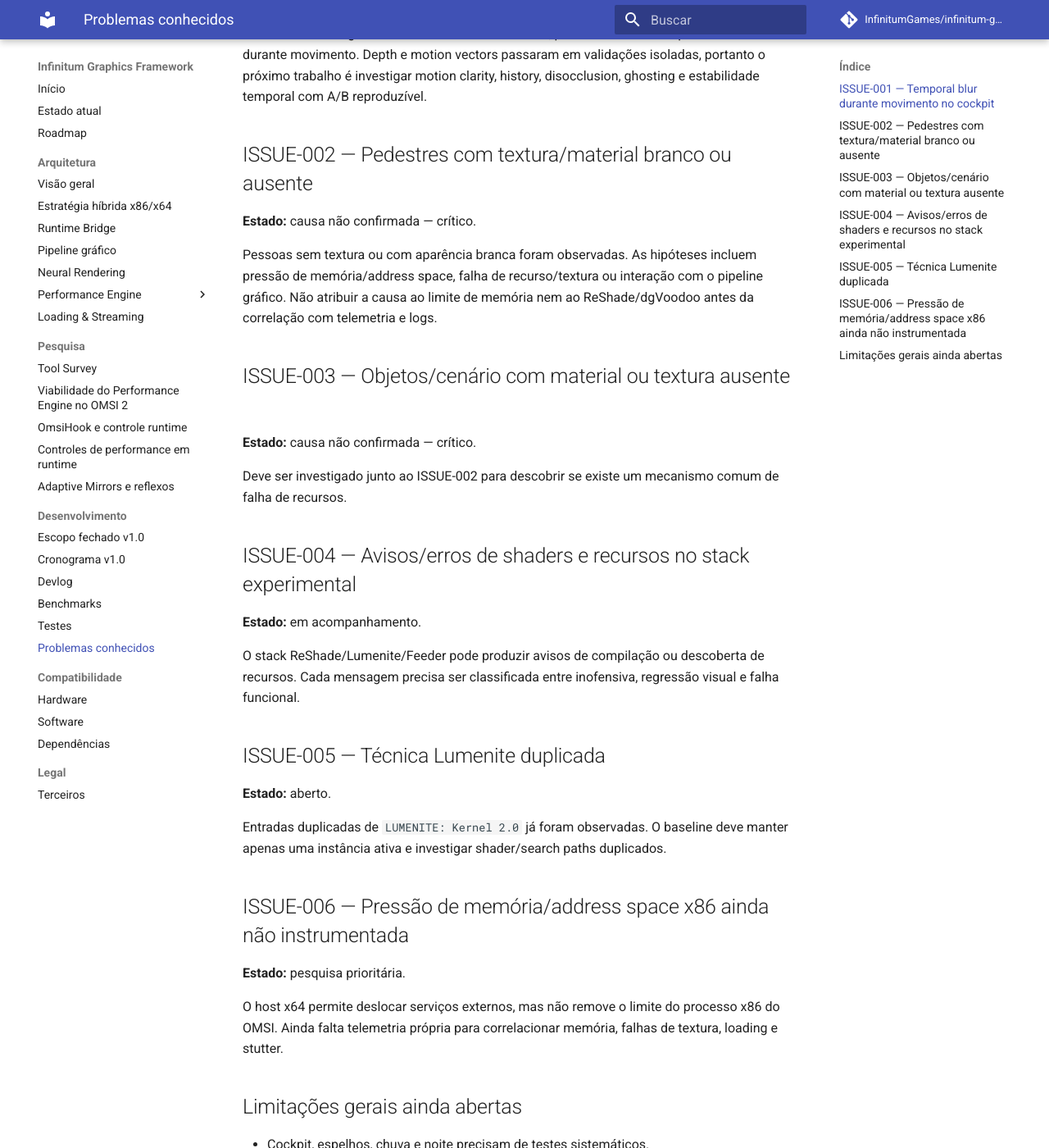
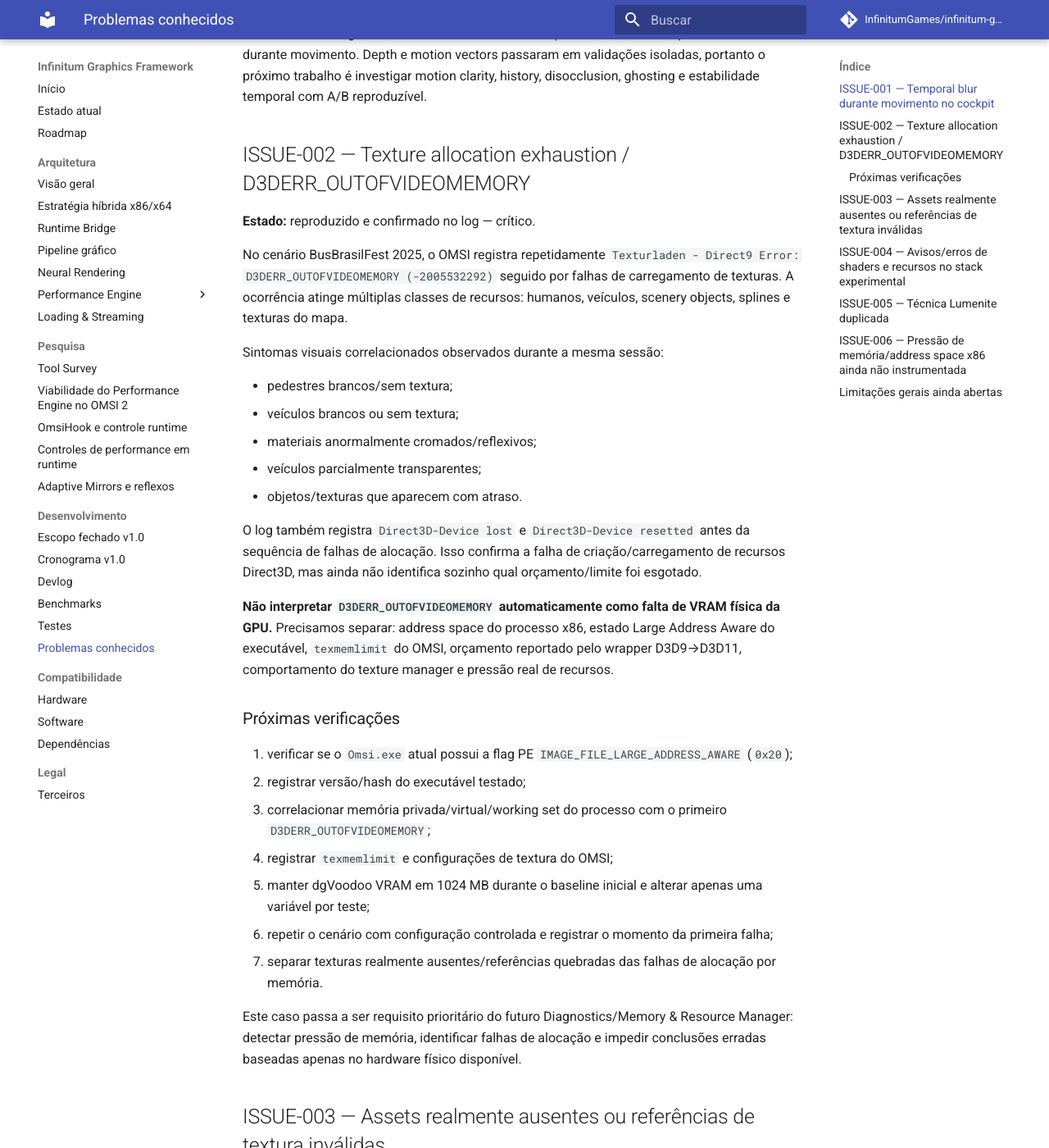
Before and after one commit to InfinitumGames/infinitum-graphics-framework, an MkDocs documentation site: the page built from docs/development/known-issues.md, in a window 1280 px wide and 1400 px high, scrolled down 335 px. Shown: the whole window at 82% size. Built offline with MkDocs 1.6.1 and Material for MkDocs 9.7.7, drawn with Linux system fonts in a browser that asks for light colours; comment, search, counter and statistics services are not loaded; some of the changed text lies outside the part shown.

Commit message:
docs: confirm texture allocation exhaustion issue

```diff
--- a/docs/development/known-issues.md
+++ b/docs/development/known-issues.md
@@ -8,17 +8,41 @@
 
 O Neural Rendering executa tecnicamente no host64, porém foi observada perda de nitidez/blur durante movimento. Depth e motion vectors passaram em validações isoladas, portanto o próximo trabalho é investigar motion clarity, history, disocclusion, ghosting e estabilidade temporal com A/B reproduzível.
 
-## ISSUE-002 — Pedestres com textura/material branco ou ausente
+## ISSUE-002 — Texture allocation exhaustion / D3DERR_OUTOFVIDEOMEMORY
 
-**Estado:** causa não confirmada — crítico.
+**Estado:** reproduzido e confirmado no log — crítico.
 
-Pessoas sem textura ou com aparência branca foram observadas. As hipóteses incluem pressão de memória/address space, falha de recurso/textura ou interação com o pipeline gráfico. Não atribuir a causa ao limite de memória nem ao ReShade/dgVoodoo antes da correlação com telemetria e logs.
+No cenário BusBrasilFest 2025, o OMSI registra repetidamente `Texturladen - Direct9 Error: D3DERR_OUTOFVIDEOMEMORY (-2005532292)` seguido por falhas de carregamento de texturas. A ocorrência atinge múltiplas classes de recursos: humanos, veículos, scenery objects, splines e texturas do mapa.
 
-## ISSUE-003 — Objetos/cenário com material ou textura ausente
+Sintomas visuais correlacionados observados durante a mesma sessão:
 
-**Estado:** causa não confirmada — crítico.
+- pedestres brancos/sem textura;
+- veículos brancos ou sem textura;
+- materiais anormalmente cromados/reflexivos;
+- veículos parcialmente transparentes;
+- objetos/texturas que aparecem com atraso.
 
-Deve ser investigado junto ao ISSUE-002 para descobrir se existe um mecanismo comum de falha de recursos.
+O log também registra `Direct3D-Device lost` e `Direct3D-Device resetted` antes da sequência de falhas de alocação. Isso confirma a falha de criação/carregamento de recursos Direct3D, mas ainda não identifica sozinho qual orçamento/limite foi esgotado.
+
+**Não interpretar `D3DERR_OUTOFVIDEOMEMORY` automaticamente como falta de VRAM física da GPU.** Precisamos separar: address space do processo x86, estado Large Address Aware do executável, `texmemlimit` do OMSI, orçamento reportado pelo wrapper D3D9→D3D11, comportamento do texture manager e pressão real de recursos.
+
+### Próximas verificações
+
+1. verificar se o `Omsi.exe` atual possui a flag PE `IMAGE_FILE_LARGE_ADDRESS_AWARE` (`0x20`);
+2. registrar versão/hash do executável testado;
+3. correlacionar memória privada/virtual/working set do processo com o primeiro `D3DERR_OUTOFVIDEOMEMORY`;
+4. registrar `texmemlimit` e configurações de textura do OMSI;
+5. manter dgVoodoo VRAM em 1024 MB durante o baseline inicial e alterar apenas uma variável por teste;
+6. repetir o cenário com configuração controlada e registrar o momento da primeira falha;
+7. separar texturas realmente ausentes/referências quebradas das falhas de alocação por memória.
+
+Este caso passa a ser requisito prioritário do futuro Diagnostics/Memory & Resource Manager: detectar pressão de memória, identificar falhas de alocação e impedir conclusões erradas baseadas apenas no hardware físico disponível.
+
+## ISSUE-003 — Assets realmente ausentes ou referências de textura inválidas
+
+**Estado:** confirmado como problema separado.
+
+O mesmo logfile contém referências de mods/cenário para texturas que não existem ou não aparecem no mesh correspondente. Esses erros devem ser tratados separadamente do `D3DERR_OUTOFVIDEOMEMORY`: corrigir memória não cria um asset que está ausente, e um asset ausente isolado não explica a avalanche de falhas de alocação observada.
 
 ## ISSUE-004 — Avisos/erros de shaders e recursos no stack experimental
 
```
Also changed, not shown: other parts of docs/development/known-issues.md (+2 -2 lines).
